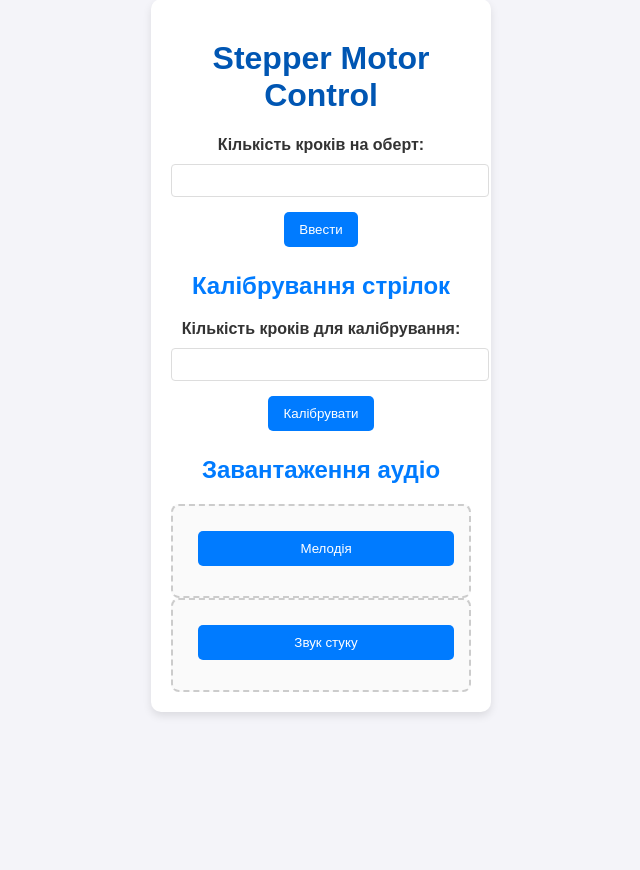
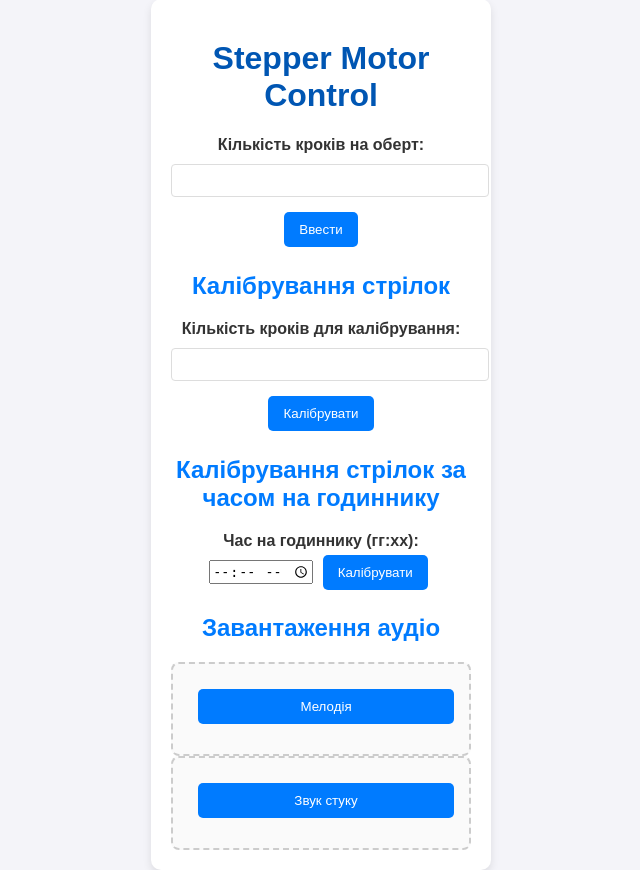
Before and after one commit to mashapresident/time, a Python web app: template templates/index.html in a window 1280 px wide. Shown: the part 51-921 px from the top of the page, without its empty margins (319-959 px from the left). Before the commit the page ends 767 px from the top, so only its background shows below. Run offline with Jinja, Linux system fonts and the light colour scheme; the template is opened without the code that fills it, so the values that code supplies are empty.

Commit message:
wiringpy

```diff
--- /dev/null
+++ b/config.json
@@ -0,0 +1,3 @@
+{
+    "steps_per_revolution": 400
+}
--- a/sound.py
+++ b/sound.py
@@ -35,7 +35,7 @@ async def play(hour):
     # Потім, для кожної ітерації, відтворюємо звук клаку.
     for i in range(1, hour + 1):
         print(f"Відтворення звуку клаку — ітерація {i}")
-        await asyncio.to_thread(play_sound, "music/stuk_audio.mp3")
+        await asyncio.to_thread(play_sound, "music/stuk_audio.wav")
 
 
 # Приклад використання:
--- a/templates/index.html
+++ b/templates/index.html
@@ -26,6 +26,14 @@
       <button type="submit">Калібрувати</button>
     </form>
 
+        <!-- Форма для калібрування за часом -->
+    <h2>Калібрування стрілок за часом на годиннику</h2>
+    <form id="calibrate_steps_fact" action="/calibrate_fact" method="POST">
+      <label for="calibration_time">Час на годиннику (гг:хх):</label>
+      <input type="time" id="calibration_time" name="calibration_time" required>
+      <button type="submit">Калібрувати</button>
+    </form>
+
     <!-- Розділ для завантаження аудіо -->
     <h2>Завантаження аудіо</h2>
     <div class="audio-uploads">
```
Also changed, not shown: 2 other files.
